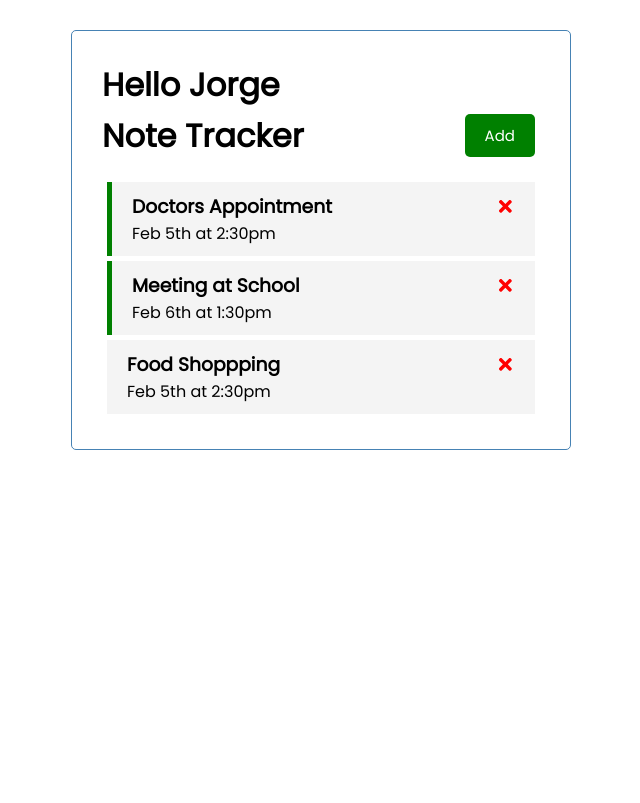
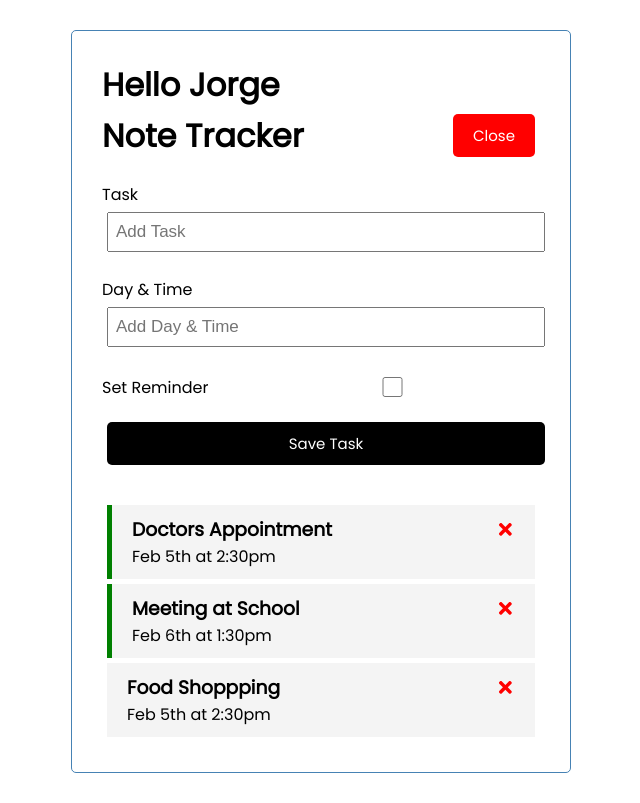
Before and after one commit to jorgepires311/react_crash_course, a React (Create React App) app in the folder my-app/: page / in a window 1280 px wide. Both pictures are taken after a click on the button "Add". Shown: the whole page, without its empty margins (319-959 px from the left). Built offline with nearby package versions, Linux system fonts and the light colour scheme.

Commit message:
Add AddTask and Button Toggle

```diff
--- a/my-app/src/App.js
+++ b/my-app/src/App.js
@@ -1,10 +1,11 @@
 import { useState } from "react"
 import Header from "./components/Header";
 import Tasks from "./components/Tasks";
-
+import AddTask from "./components/AddTask";
 function App() {
   const name = 'Jorge'
-  const [tasks, setTasks]=useState([
+  const [showAddTask, setShowAddTask] = useState(false)
+  const [tasks, setTasks] = useState([
     {
       "id": 1,
       "text": "Doctors Appointment",
@@ -23,34 +24,38 @@
       "day": "Feb 5th at 2:30pm",
       "reminder": false
     },
-] )
+  ])
+  // Add Task
+  const addTask = (task) => {
+    console.log(task)
+    const id = Math.floor(Math.random() * 10000) + 1
+    const newTask = { id, ...task }
+    setTasks([...tasks, newTask])
+  }
   // Delete Task
   const deleteTask = (id) => {
     console.log('delete', id)
-  setTasks(tasks.filter((task) => task.id != id))
+    setTasks(tasks.filter((task) => task.id !== id))
   }
   // Toggle Reminder
   const toggleReminder = (id) => {
     console.log('reminder', id)
-  setTasks(tasks.cmap((task) =>
-      task.id === id ? {...task, reminder:!task.reminder } :task
+    setTasks(tasks.map((task) =>
+      task.id === id ? { ...task, reminder: !task.reminder } : task
     )
     )
   }
-
   return (
-    <div className="container">
+    <div className='container'>
       <h1>Hello {name}</h1>
-      <Header/>
+      <Header onAdd={() => setShowAddTask(!showAddTask)} showAdd={showAddTask}/>
+      {showAddTask && <AddTask onAdd={addTask} />}
       {tasks.length > 0 ? (
-      <Tasks tasks={tasks} onDelete={deleteTask}  onToggle={toggleReminder}/>
+        <Tasks tasks={tasks} onDelete={deleteTask} onToggle={toggleReminder} />
       ) : (
         'No Tasks to Display'
       )}
     </div>
   )
 }
-
-
-
 export default App;
--- a/my-app/src/components/Header.js
+++ b/my-app/src/components/Header.js
@@ -1,14 +1,12 @@
 import PropTypes from 'prop-types'
 import Button from './Button'
 
-const Header = ({title}) => {
-    const onClick = () =>{
-        console.log('Click')
-    }
+const Header = ({title,onAdd,showAdd}) => {
+
 return (
     <header className='header'>
         <h1>{title}</h1>
-        <Button color='green' text='Add' onClick={onClick} />
+        <Button color={showAdd ? 'red':'green'} text={showAdd ? 'Close':'Add'} onClick={onAdd} />
     </header>
 )
 }
--- a/my-app/src/components/Task.js
+++ b/my-app/src/components/Task.js
@@ -2,8 +2,8 @@
 
 const Task = ({task,onDelete,onToggle}) => {
   return (
-    <div className={`task ${task.reminder? 'reminder' : ''}`} onDoubleClick={() => onToggle(task.id)}>
-      <h3>{task.text} <FaTimes style={{ color:'red', cursor:'pointer'}} onClick={()=> onDelete(task.id)}/></h3>
+    <div className={`task ${task.reminder ? 'reminder' : ''}`} onDoubleClick={() => onToggle(task.id)}>
+      <h3>{task.text}{' '}<FaTimes style={{ color:'red', cursor:'pointer'}} onClick={()=> onDelete(task.id)}/></h3>
       <p>{task.day}</p>
     </div>
   )
--- a/my-app/src/components/addTask.js
+++ b/my-app/src/components/addTask.js
@@ -1,23 +1,35 @@
-
-
-const addTask = () => {
+import { useState } from "react"
+const AddTask = ({ onAdd }) => {
+  const [text, setText] = useState('')
+  const [day, setDay] = useState('')
+  const [reminder, setReminder] = useState(false)
+  const onSubmit = (e) => {
+    e.preventDefault()
+    if (!text) {
+      alert('Please add a task')
+      return
+    }
+    onAdd({ text, day, reminder })
+    setText('')
+    setDay('')
+    setReminder(false)
+  }
   return (
-  <form className="add-form">
-    <div className="form-control">
+    <form className='add-form' onSubmit={onSubmit}>
+      <div className='form-control'>
         <label>Task</label>
-        <input type='text' placeholder="Add Task"/>
-    </div>
-    <div className="form-control">
+        <input type='text' placeholder='Add Task' value={text} onChange={(e) => setText(e.target.value)} />
+      </div>
+      <div className='form-control'>
         <label>Day & Time</label>
-        <input type="text" placeholder="Add Day & Time"></input>
-    </div>
-    <div className="form-control form-control-check">
+        <input type='text' placeholder='Add Day & Time' value={day} onChange={(e) => setDay(e.target.value)}></input>
+      </div>
+      <div className='form-control form-control-check'>
         <label>Set Reminder</label>
-        <input type="checkbox" />
-    </div>
-        <input type="submit" value="Save Task" className="btn btn-block"/>
+        <input type='checkbox' value={reminder} checked={reminder} onChange={(e) => setReminder(e.currentTarget.checked)} />
+      </div>
+      <input type='submit' value='Save Task' className='btn btn-block' />
     </form>
   )
 }
-
-export default addTask
+export default AddTask
```
Also changed, not shown: 1 other file (tests, documents, lock files or other folders). Lines whose indentation alone changed are shown as unchanged.
